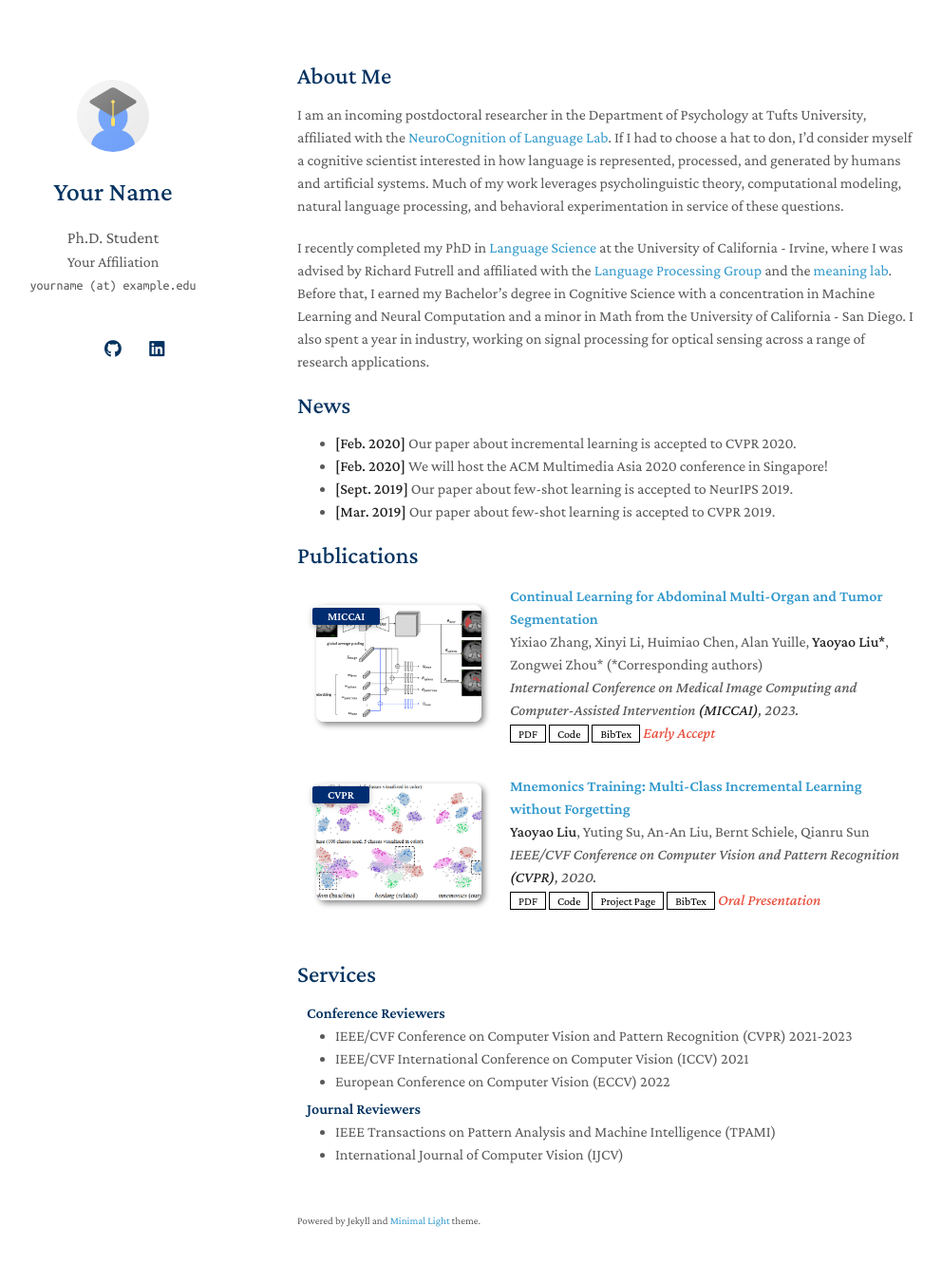
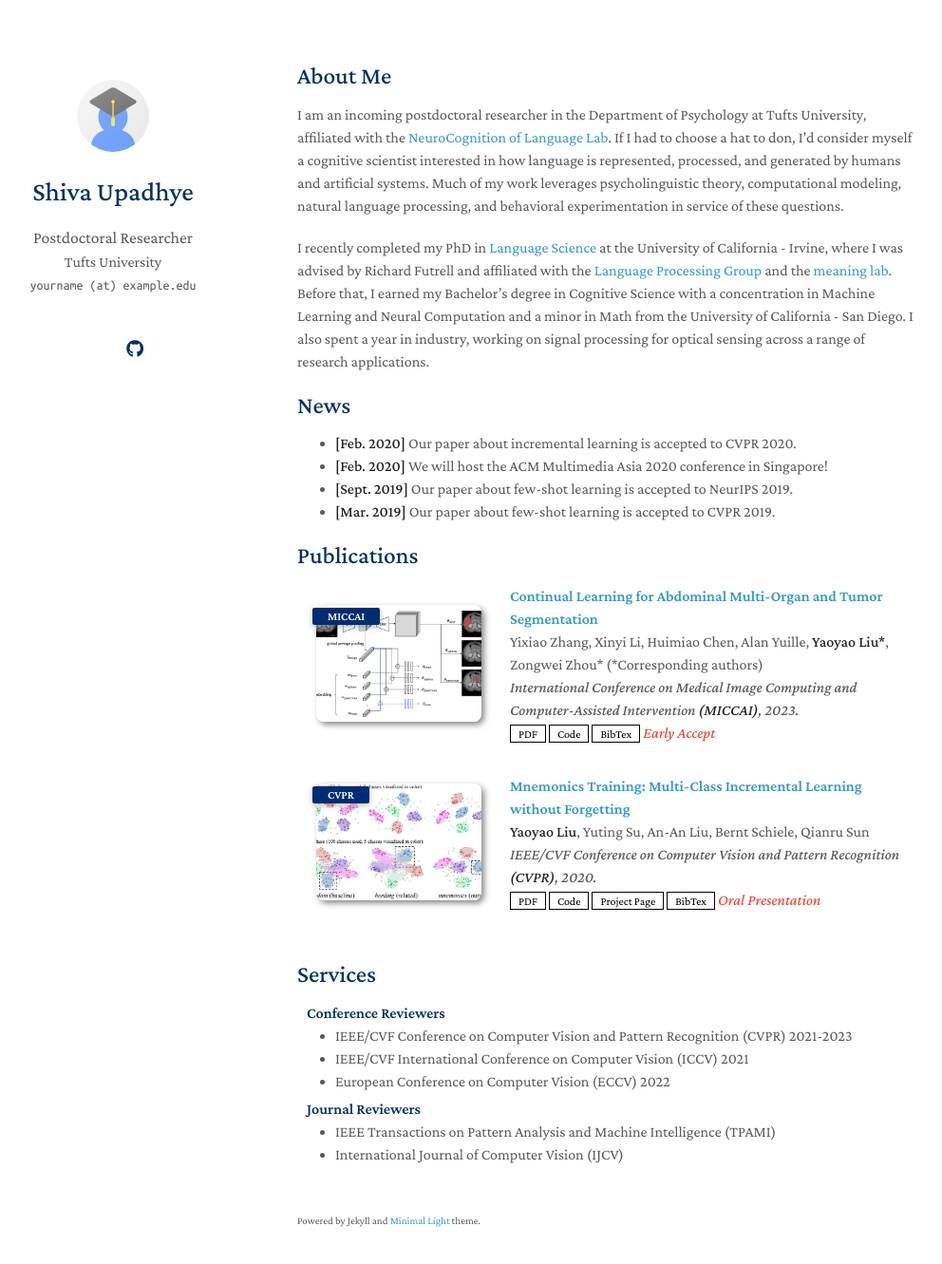
Before and after one commit to shiupadhye/shiupadhye.github.io, a Jekyll site: the page built from index.md, in a window 1280 px wide and 1366 px high. Shown: the top 1331 px of the window at 95% size, without its empty margins (157-1149 px from the left). Built offline with Jekyll 4.4.1, drawn with Linux system fonts in a browser that asks for light colours; a style sheet for code colours, icons or effects is not loaded; our own code applies the rules of GitHub Pages for plain Markdown files.

Commit message:
Update _config.yml

```diff
--- a/_config.yml
+++ b/_config.yml
@@ -1,7 +1,7 @@
 # Basic Information
-title: Your Name
-position: Ph.D. Student
-affiliation: Your Affiliation
+title: Shiva Upadhye
+position: Postdoctoral Researcher
+affiliation: Tufts University
 email: yourname (at) example.edu
 
 # Search Engine Optimization (SEO)
@@ -15,7 +15,6 @@ canonical: https://minimal-light-theme.yliu.me/
 google_scholar: https://scholar.google.com/
 cv_link: assets/files/curriculum_vitae.pdf
 github_link: https://github.com/
-linkedin: https://www.linkedin.com/
 twitter: https://twitter.com/
 
 # Images (e.g., your profile picture and your website's favicon)
```
